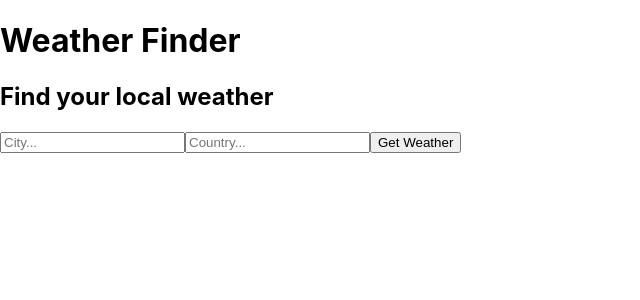
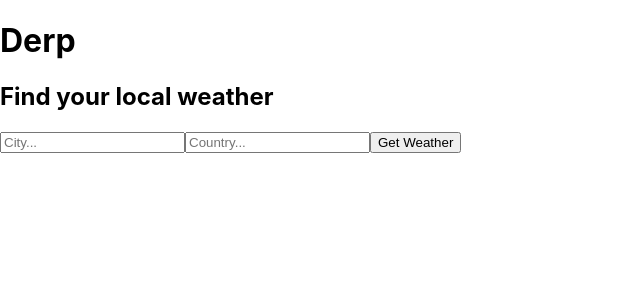
Before and after one commit to Maelareth/first.weather.app, a React (Create React App) app: page / in a window 1280 px wide. Shown: the top 300 px of the page, without its empty margins (0-640 px from the left). Built offline with nearby package versions, Linux system fonts and the light colour scheme.

Commit message:
Update Titles.js

```diff
--- a/src/components/Titles.js
+++ b/src/components/Titles.js
@@ -4,7 +4,7 @@ class Titles extends React.Component {
   render () {
   return (
     <div>
-      <h1> Weather Finder </h1>
+      <h1> Derp </h1>
       <h2> Find your local weather </h2>
     </div>
     );
```
